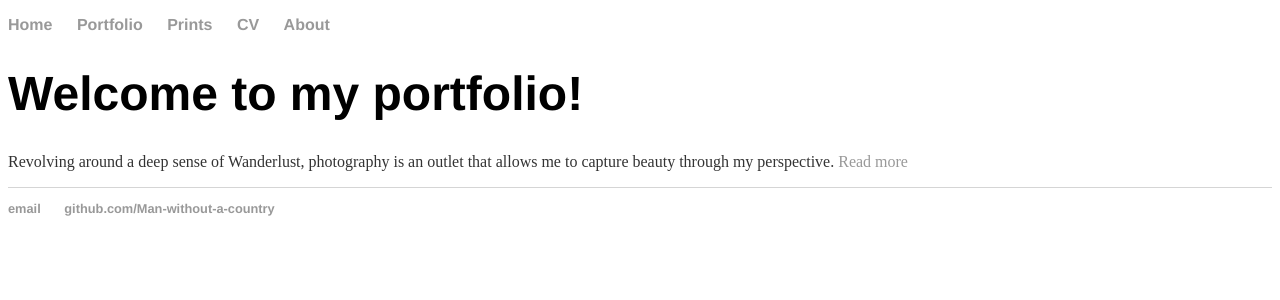
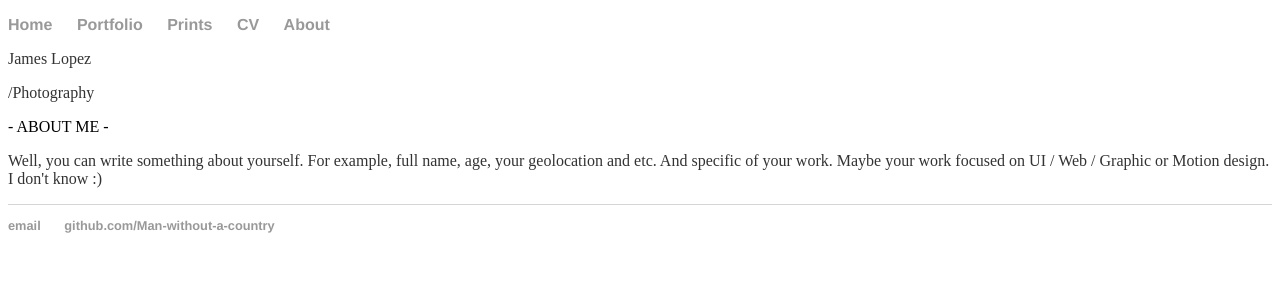
Before and after one commit to Man-Without-A-Country/Man-Without-A-Country.github.io-previous, a Jekyll site: the page built from index.html, in a window 1280 px wide. Shown: the top 300 px of the page. Built offline with Jekyll 4.4.1, drawn with Linux system fonts in a browser that asks for light colours.

Commit message:
Updating homepage

```diff
--- a/gruntfile.js
+++ b/gruntfile.js
@@ -123,6 +123,7 @@ module.exports = function(grunt){
 	//Watches source code for changes and auto builds them
 	grunt.loadNpmTasks('grunt-contrib-watch');
 	grunt.loadNpmTasks('grunt-contrib-connect');
+	grunt.loadNpmTasks('grunt-jekyll');
 	//Watches the project for chanes, automatically builds them and runs a server
 	grunt.registerTask('default', ['build', 'connect', 'watch']);
 	//Compiles the stylesheets
--- a/index.html
+++ b/index.html
@@ -2,7 +2,16 @@
 layout: default
 title: James Lopez Photography
 ---
-<div class="blurb">
-     <h1>Welcome to my portfolio!</h1>
-     <p>Revolving around a deep sense of Wanderlust, photography is an outlet that allows me to capture beauty through my perspective. <a href ="/about"> Read more </a></p>
-</div> <!-- /.blurb -->
+<div class="container">
+  <div class="logo">
+    <p class="first">James Lopez</p>
+    <p class="last">/Photography</p>
+  </div>
+</div>
+<div id="test" class="wrapper">
+  <div class="title">- ABOUT ME -</div>
+  <div class="ui horizontal icon divider">
+    <div class="circular terminal icon"></div>
+  </div>
+  <p>Well, you can write something about yourself. For example, full name,  age, your geolocation and etc. And specific of your work. Maybe your work focused on UI / Web / Graphic or Motion design. I don't know :)</p>
+</div>
--- a/package.json
+++ b/package.json
@@ -29,6 +29,7 @@
     "grunt-contrib-stylus": "^0.22.0",
     "grunt-contrib-uglify": "^0.9.2",
     "grunt-contrib-watch": "^0.6.1",
+    "grunt-jekyll": "^0.4.2",
     "grunt-sass": "^1.0.0"
   }
 }
```
